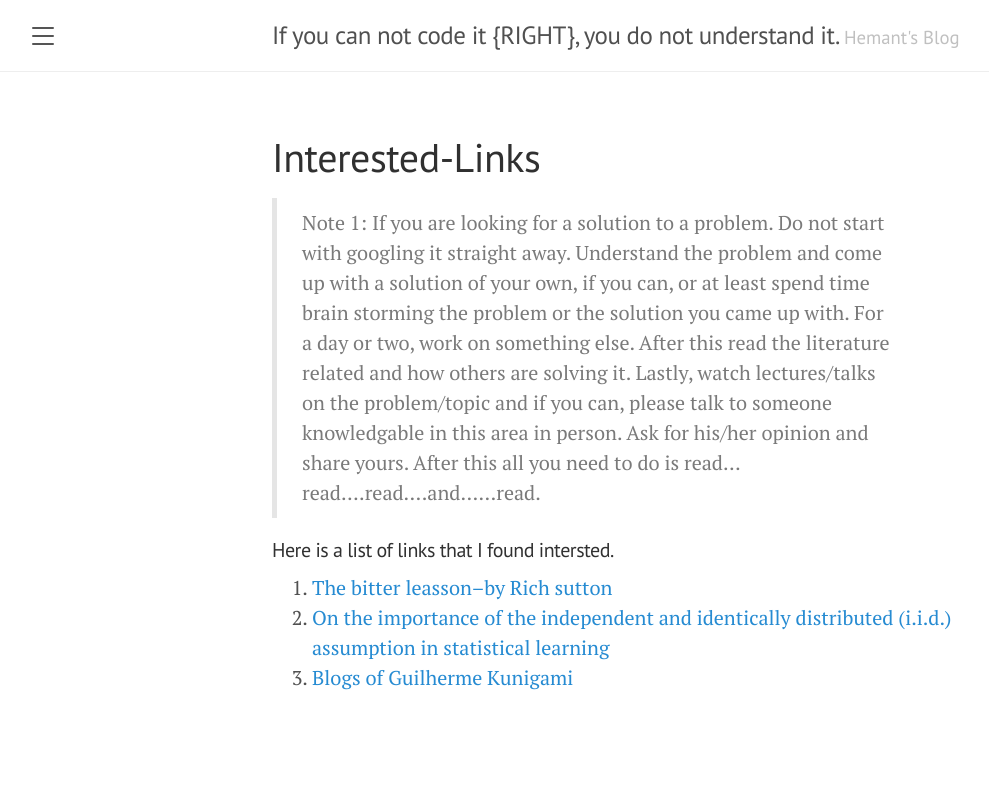
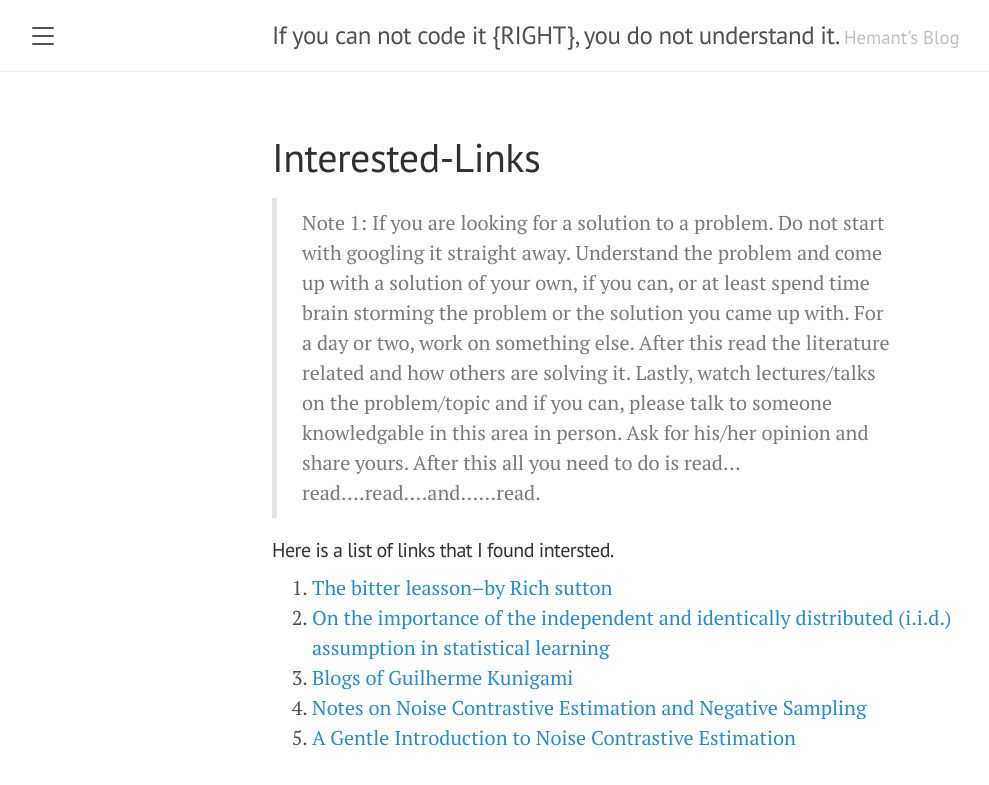
Before and after one commit to raotnameh/raotnameh.github.io, a Jekyll site: the page built from interested-links.md, in a window 1280 px wide. Shown: the top 785 px of the page, without its empty margins (8-997 px from the left). Built offline with Jekyll 4.4.1, drawn with Linux system fonts in a browser that asks for light colours.

Commit message:
Update interested-links.md

```diff
--- a/interested-links.md
+++ b/interested-links.md
@@ -10,3 +10,5 @@ title: Interested-Links
 1. [The bitter leasson--by Rich sutton](http://www.incompleteideas.net/IncIdeas/BitterLesson.html)
 2. [On the importance of the independent and identically distributed (i.i.d.) assumption in statistical learning](https://stats.stackexchange.com/questions/213464/on-the-importance-of-the-i-i-d-assumption-in-statistical-learning)
 3. [Blogs of Guilherme Kunigami](https://www.kuniga.me)
+4. [Notes on Noise Contrastive Estimation and Negative Sampling](https://arxiv.org/pdf/1410.8251.pdf)
+5. [A Gentle Introduction to Noise Contrastive Estimation](https://www.kdnuggets.com/2019/07/introduction-noise-contrastive-estimation.html)
```
